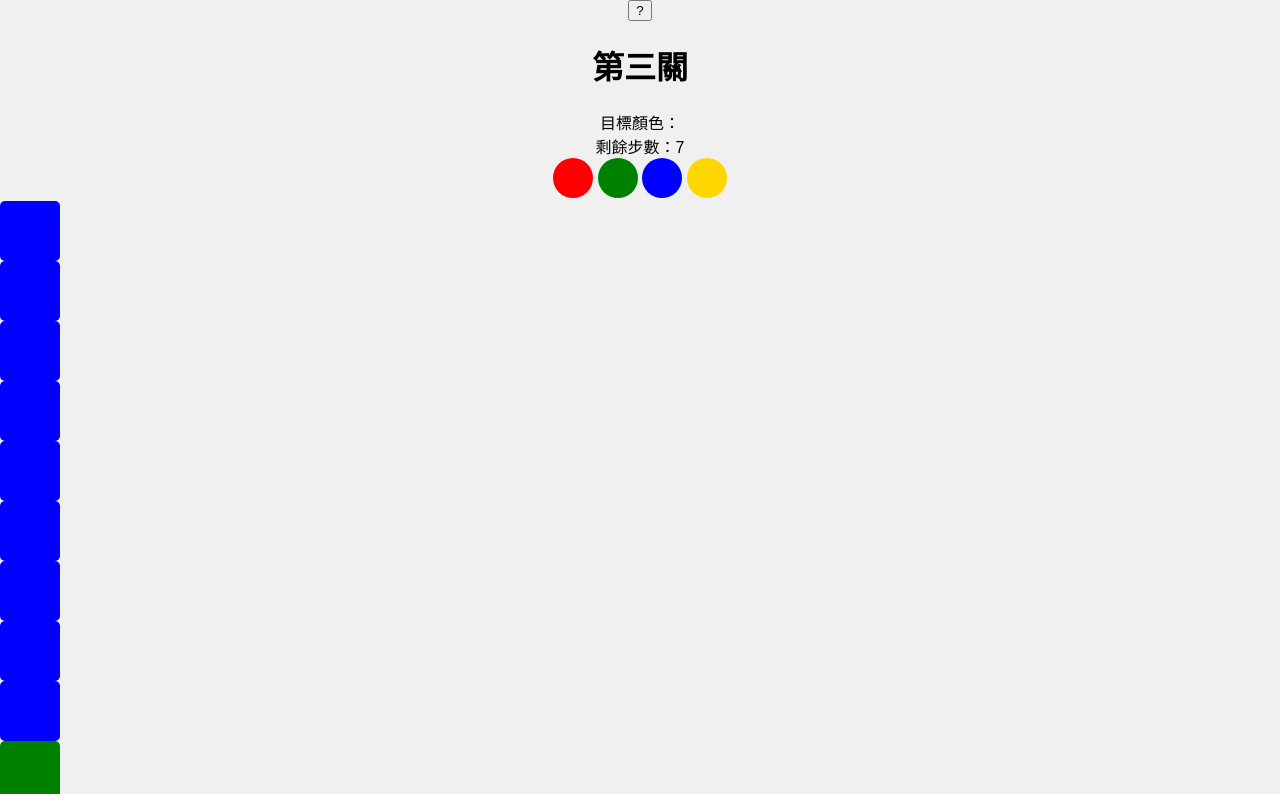
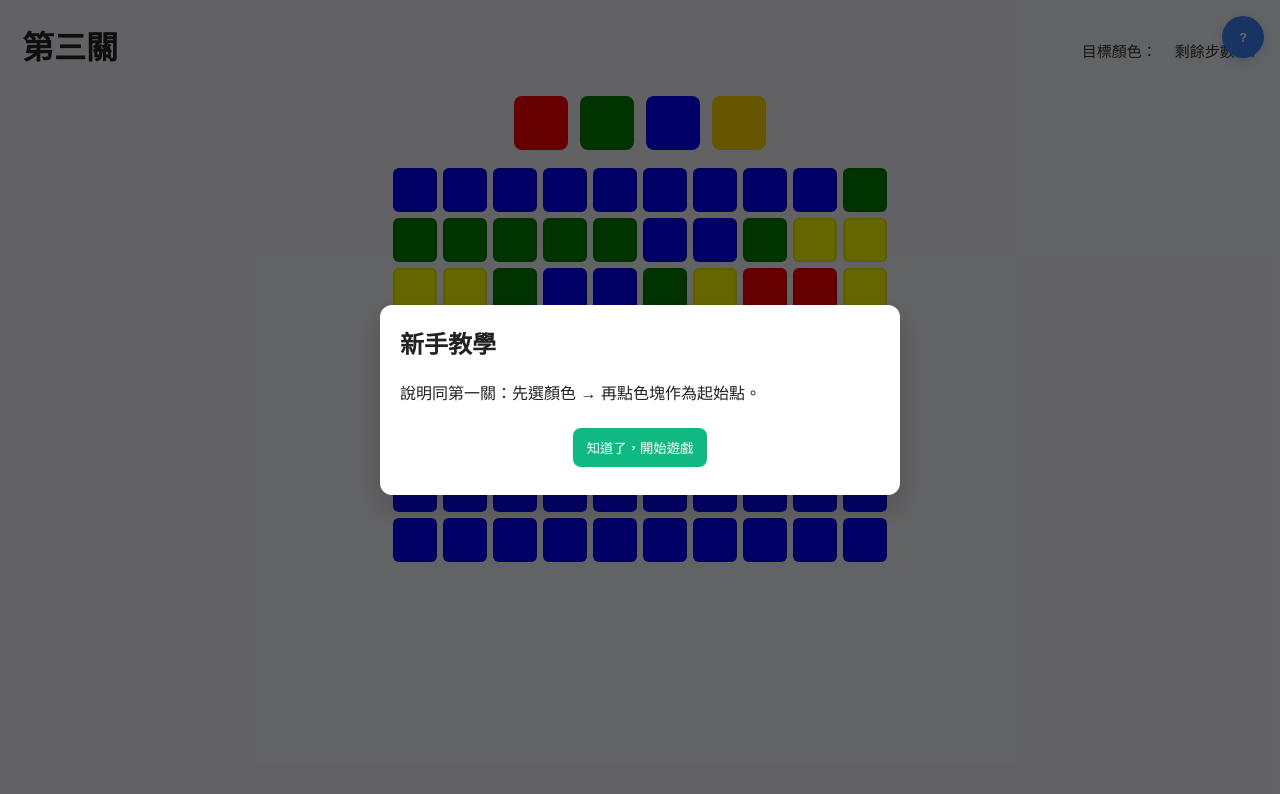
Before and after one commit to yumichen657/painting, a plain HTML site: page level3/index.html in a window 1280 px wide. Shown: the top 794 px of the page. Drawn offline with Linux system fonts and the light colour scheme.

Commit message:
Update style.css

```diff
--- a/level3/style.css
+++ b/level3/style.css
@@ -1,12 +1,21 @@
-body { font-family: Arial; text-align:center; background:#f0f0f0; margin:0; padding:0;}
-h2 { margin:20px 0; }
-#moves { margin-top:10px; font-size:18px; font-weight:bold; }
-
-.board { display:grid; grid-template-columns:repeat(8,60px); grid-template-rows:repeat(10,60px); gap:3px; justify-content:center; margin-top:20px;}
-.cell { width:60px; height:60px; border-radius:5px; cursor:pointer; transition: background 0.3s, transform 0.2s; }
-.cell:active { transform:scale(0.9); }
-
-.palette { margin-top:20px; display:flex; gap:10px; justify-content:center; }
-.color-btn { width:40px; height:40px; border-radius:50%; border:none; cursor:pointer; transition: transform 0.2s, border 0.2s; }
-.color-btn:active { transform:scale(0.85); }
-.selected { border:3px solid black; }
+/* 與 level1/style.css 相同 */
+:root{--bg:#f6f7fb;}
+*{box-sizing:border-box}
+body{font-family:Arial, Helvetica, sans-serif;background:var(--bg);margin:0;padding:22px;color:#222}
+header{display:flex;justify-content:space-between;align-items:center;gap:12px}
+h1{margin:0 0 10px 0}
+.status{font-size:15px;color:#333;display:flex;gap:18px;align-items:center}
+#helpBtn{position:fixed;top:16px;right:16px;width:42px;height:42px;border-radius:50%;border:none;background:#3b82f6;color:white;font-weight:700;cursor:pointer;box-shadow:0 4px 12px rgba(59,130,246,0.25)}
+#palette{margin:18px 0; display:flex; gap:12px; justify-content:center}
+.color-btn{width:54px;height:54px;border-radius:8px;border:none;cursor:pointer;outline:none;transition:transform .12s, box-shadow .12s}
+.color-btn.selected{transform:scale(1.08); box-shadow:0 8px 18px rgba(0,0,0,0.18)}
+#board{margin:12px auto; display:grid; grid-template-columns: repeat(10,44px); gap:6px; width: max-content;}
+.cell{width:44px;height:44px;border-radius:6px;border:2px solid rgba(0,0,0,0.08);cursor:pointer;transition:transform .12s, box-shadow .12s}
+.cell.selected{transform:scale(1.06); box-shadow:0 8px 18px rgba(0,0,0,0.16)}
+.overlay{position:fixed;inset:0;background:rgba(0,0,0,0.6);display:flex;align-items:center;justify-content:center;z-index:30}
+.tutorial-box{background:#fff;padding:20px;border-radius:12px;max-width:520px;width:92%;text-align:left;box-shadow:0 12px 28px rgba(12,12,24,0.2)}
+.tutorial-box h2{margin-top:0}
+.cta{margin:8px;padding:10px 14px;border-radius:8px;border:none;background:#10b981;color:white;cursor:pointer}
+.cta:hover{opacity:0.95}
+.message{margin-top:12px;padding:12px;border-radius:8px;background:#fff3cd;color:#856404;border:1px solid #ffeeba}
+.footer-note{margin-top:16px;color:#666;font-size:13px}
```
